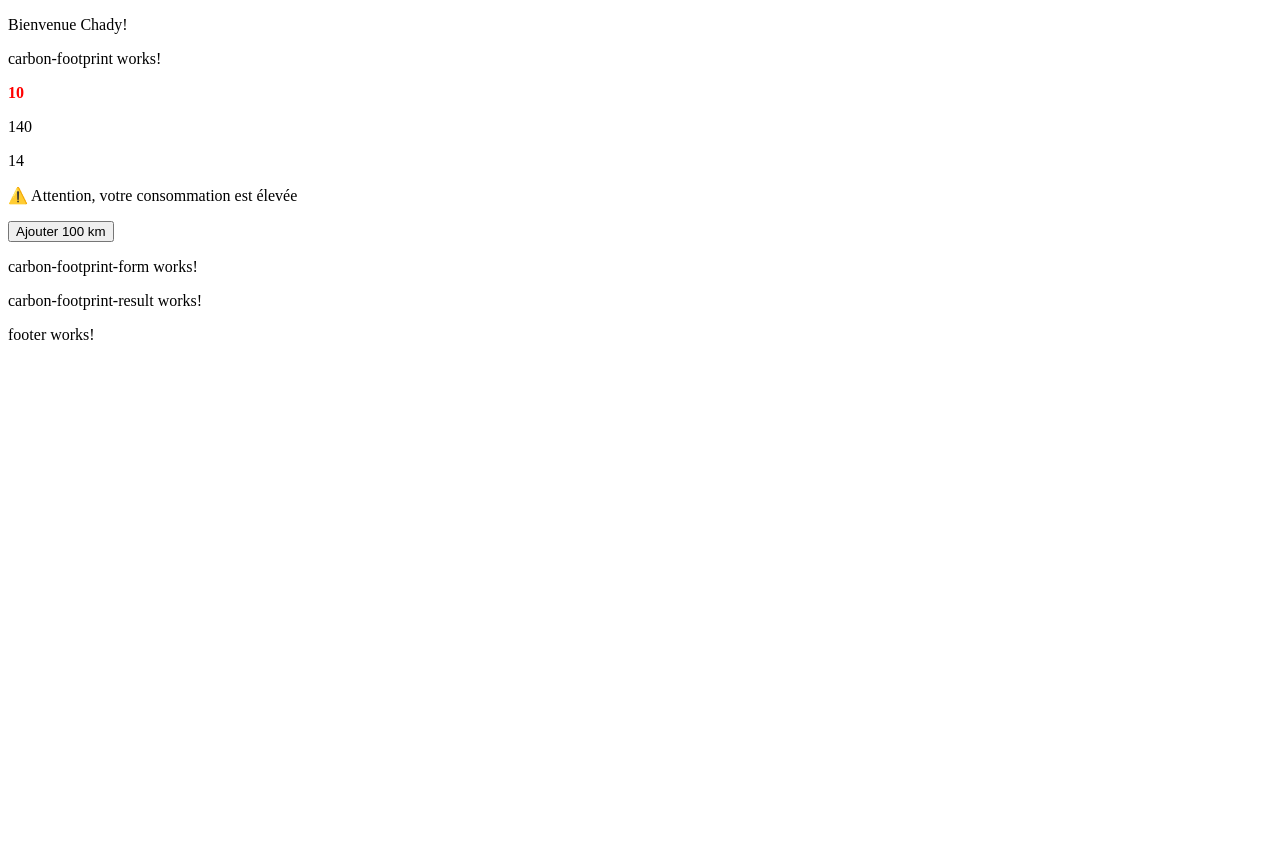
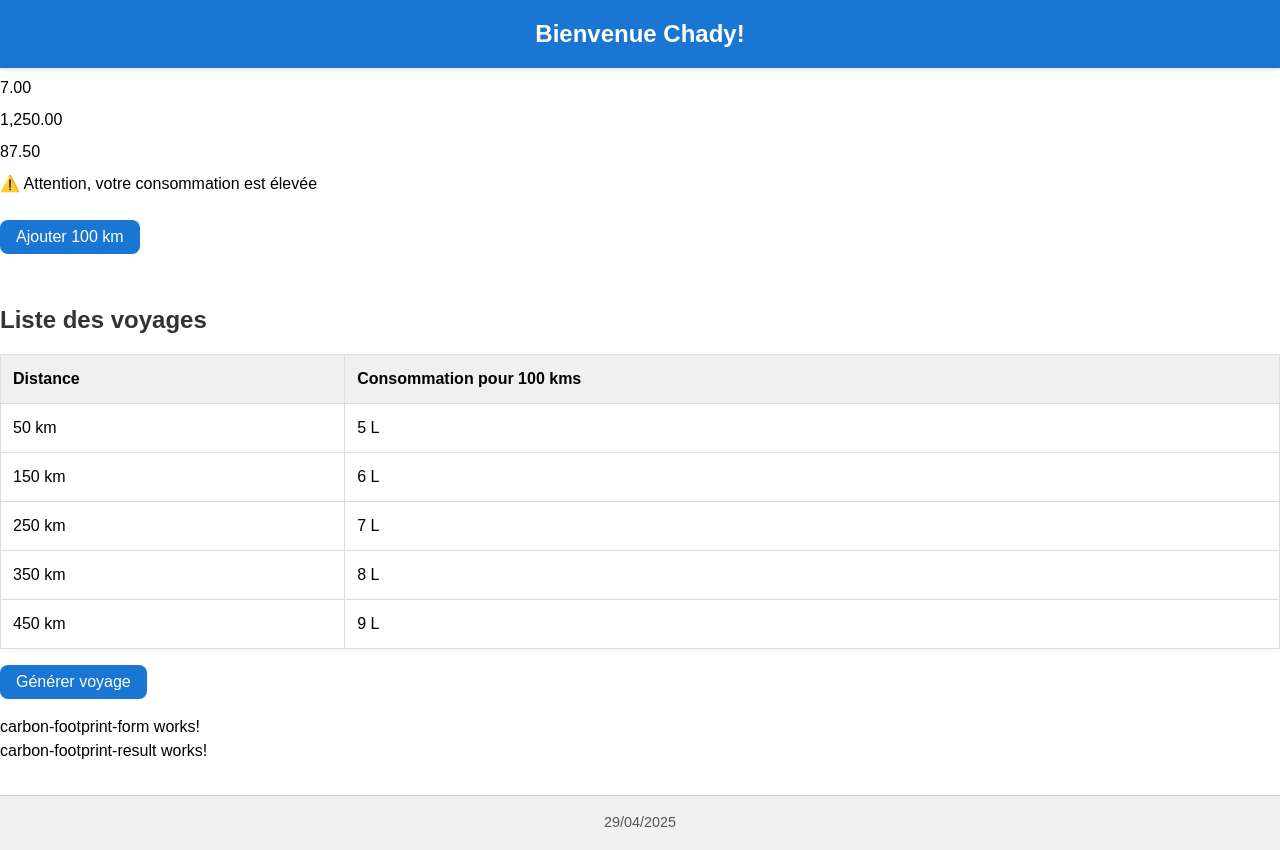
Before and after one commit to chedighribi/empreinte-carbone, an Angular app: page / in a window 1280 px wide. Before the commit the page ends 800 px from the top, so only its background shows below. Built offline with nearby package versions, Linux system fonts and the light colour scheme.

Commit message:
style: reset style and add new css

```diff
--- a/src/app/features/carbon-footprint/carbon-footprint.component.css
+++ b/src/app/features/carbon-footprint/carbon-footprint.component.css
@@ -1,3 +1,12 @@
+p, h2 {
+  font-family: Arial, sans-serif;
+  margin: 0.5rem 0;
+}
+
+h2 {
+  margin-top: 2rem;
+  color: #333;
+}
 .haute-distance {
   color: red;
   font-weight: bold;
@@ -7,3 +16,33 @@
   color: green;
   font-weight: bold;
 }
+table {
+  width: 100%;
+  border-collapse: collapse;
+  margin-top: 1rem;
+  box-shadow: 0 2px 8px rgba(0, 0, 0, 0.05);
+}
+
+th, td {
+  border: 1px solid #ddd;
+  padding: 0.75rem;
+  text-align: left;
+}
+
+th {
+  background-color: #f0f0f0;
+}
+button {
+  padding: 0.5rem 1rem;
+  margin: 1rem 0.5rem 1rem 0;
+  font-size: 1rem;
+  background-color: #1976d2;
+  color: white;
+  border: none;
+  border-radius: 8px;
+  cursor: pointer;
+  transition: background-color 0.3s ease;
+}
+button:hover {
+  background-color: #145ca0;
+}
--- a/src/app/features/carbon-footprint/carbon-footprint.component.html
+++ b/src/app/features/carbon-footprint/carbon-footprint.component.html
@@ -1,12 +1,10 @@
-<p>carbon-footprint works!</p>
-
 <p [ngClass]="{
       'haute-distance': consommationPour100Km > 7,
       'basse-distance': consommationPour100Km < 4
     }">
-  {{consommationPour100Km}}</p>
-<p>{{distanceKm}}</p>
-<p>{{consommationTotalKm}}</p>
+  {{consommationPour100Km | number:'1.2-2'}}</p>
+<p>{{distanceKm | number:'1.2-2'}}</p>
+<p>{{consommationTotalKm | number:'1.2-2'}}</p>
 <p *ngIf="consommationTotalKm > 7">
   ⚠️ Attention, votre consommation est élevée
 </p>
@@ -15,5 +13,21 @@
 </p>
 <button (click)="addDistance()" >Ajouter 100 km</button>
 
+<h2>Liste des voyages</h2>
+<table>
+  <thead>
+  <tr>
+    <th>Distance</th>
+    <th>Consommation pour 100 kms</th>
+  </tr>
+  </thead>
+  <tbody>
+  <tr *ngFor="let voyage of voyages">
+    <td>{{ voyage.distanceKm }} km</td>
+    <td>{{ voyage.consommationPour100Km }} L</td>
+  </tr>
+  </tbody>
+</table>
+<button (click)="genererVoyage()">Générer voyage</button>
 <app-carbon-footprint-form />
 <app-carbon-footprint-result />
--- a/src/app/features/carbon-footprint/carbon-footprint.component.ts
+++ b/src/app/features/carbon-footprint/carbon-footprint.component.ts
@@ -17,10 +17,37 @@ import {CommonModule} from "@angular/common";
 export class CarbonFootprintComponent {
   distanceKm: number = 140;
   consommationPour100Km: number = 10;
+  voyages = [
+    { distanceKm: 50, consommationPour100Km: 5 },
+    { distanceKm: 150, consommationPour100Km: 6 },
+    { distanceKm: 250, consommationPour100Km: 7 },
+    { distanceKm: 350, consommationPour100Km: 8 },
+    { distanceKm: 450, consommationPour100Km: 9 }
+  ]
+  constructor() {
+    this.calculerTotalEtMoyenne();
+  }
+  calculerTotalEtMoyenne() {
+    let total = 0;
+    let moyenne = 0;
+    for (const voyage of this.voyages) {
+      total += voyage.distanceKm;
+      moyenne += voyage.consommationPour100Km;
+    }
+    this.distanceKm = total;
+    this.consommationPour100Km = moyenne / this.voyages.length;
+  }
   get consommationTotalKm(): number {
     return (this.consommationPour100Km / 100) * this.distanceKm;
   }
   addDistance (){
     return this.distanceKm +=100;
   }
+  genererVoyage() {
+    const distance = Math.floor(Math.random() * 1000) + 1 ;
+    const consommation = Math.floor(Math.random() * 10) + 1;
+    this.voyages.push({ distanceKm: distance, consommationPour100Km:
+      consommation });
+    this.calculerTotalEtMoyenne();
+  }
 }
--- a/src/app/shared/components/footer/footer.component.css
+++ b/src/app/shared/components/footer/footer.component.css
@@ -0,0 +1,10 @@
+:host {
+  display: block;
+  background-color: #f0f0f0;
+  color: #555;
+  padding: 1rem 2rem;
+  text-align: center;
+  font-size: 0.9rem;
+  border-top: 1px solid #ccc;
+  margin-top: 2rem;
+}
--- a/src/app/shared/components/footer/footer.component.html
+++ b/src/app/shared/components/footer/footer.component.html
@@ -1 +1 @@
-<p>footer works!</p>
+<p>{{ date | date:'dd/MM/yyyy' }}</p>
--- a/src/app/shared/components/footer/footer.component.ts
+++ b/src/app/shared/components/footer/footer.component.ts
@@ -1,12 +1,15 @@
 import { Component } from '@angular/core';
+import {DatePipe} from "@angular/common";
 
 @Component({
   selector: 'app-footer',
   standalone: true,
-  imports: [],
+  imports: [
+    DatePipe
+  ],
   templateUrl: './footer.component.html',
   styleUrl: './footer.component.css'
 })
 export class FooterComponent {
-
+  date = new Date();
 }
--- a/src/app/shared/components/header/header.component.css
+++ b/src/app/shared/components/header/header.component.css
@@ -0,0 +1,10 @@
+:host {
+  display: block;
+  background-color: #1976d2;
+  color: white;
+  padding: 1rem 2rem;
+  font-size: 1.5rem;
+  font-weight: bold;
+  text-align: center;
+  box-shadow: 0 2px 4px rgba(0, 0, 0, 0.1);
+}
--- a/src/styles.css
+++ b/src/styles.css
@@ -1 +1,48 @@
-/* You can add global styles to this file, and also import other style files */
+/* ==== CSS RESET ==== */
+
+*,
+*::before,
+*::after {
+  margin: 0;
+  padding: 0;
+  box-sizing: border-box;
+}
+
+body {
+  font-family: sans-serif;
+  line-height: 1.5;
+  background-color: white;
+  color: black;
+}
+
+ul,
+ol {
+  list-style: none;
+}
+
+a {
+  text-decoration: none;
+  color: inherit;
+}
+
+button,
+input,
+select,
+textarea {
+  font-family: inherit;
+  font-size: 100%;
+  border: none;
+  outline: none;
+  background: none;
+}
+
+table {
+  border-collapse: collapse;
+  width: 100%;
+}
+
+img {
+  max-width: 100%;
+  display: block;
+  border: none;
+}
```
